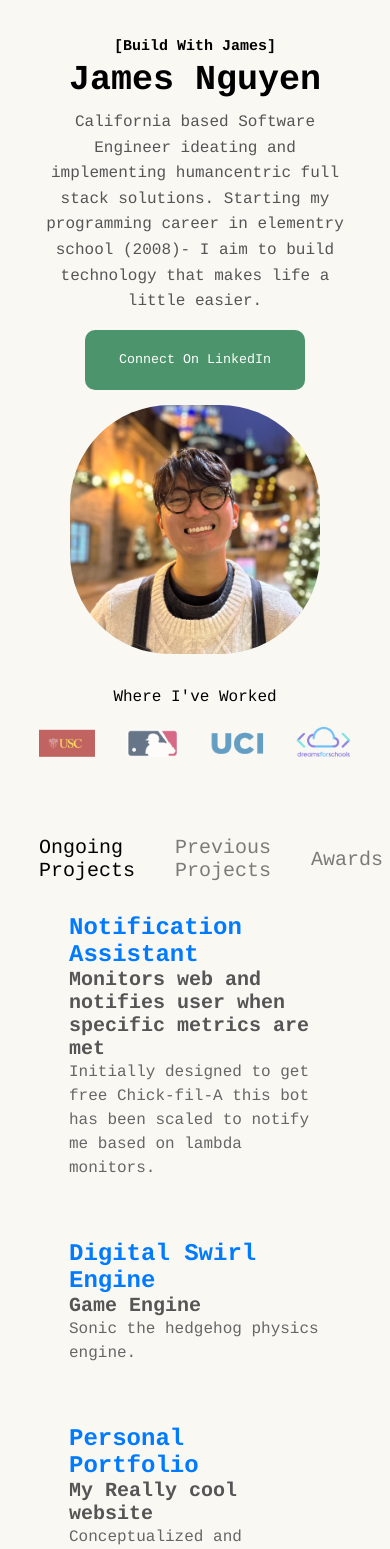
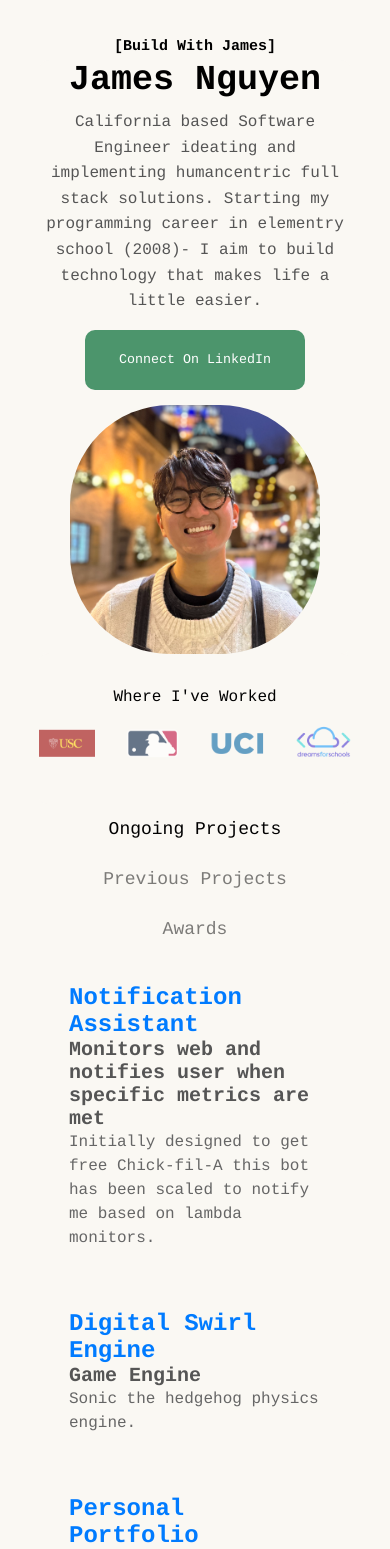
Before and after one commit to Jamess-Nguyen/withjames.xyz, a React (Create React App) app: page / in a window 390 px wide. Shown: the top 1549 px of the page. Built offline with nearby package versions, Linux system fonts and the light colour scheme.

Commit message:
:sparkles: made the car buttons vert at smaller screens

```diff
--- a/src/components/banner/banner.js
+++ b/src/components/banner/banner.js
@@ -1,6 +1,6 @@
 import React from 'react';
 import './banner.css';
-import pfp from '../../assets/pfp.png';
+import pfp from '../../assets/pfp.png'
 
 const Banner = () => {
     const openLinkedIn = () => {
@@ -22,6 +22,7 @@
             </div>
         </div>
     );
+
 }
 
-export default Banner;
+export default Banner
--- a/src/components/carousel/carousel.css
+++ b/src/components/carousel/carousel.css
@@ -54,3 +54,20 @@
     flex-wrap: wrap;
     justify-content: space-between;
 }
+
+@media screen and (max-width: 1050px) {
+    .button-container {
+        flex-direction: column;
+        align-items: center;
+        justify-content: center;
+    }
+
+    .button {
+        margin: 0;
+        font-size: 18px;
+    }
+
+    .carousel-container {
+        padding-top: 0px;
+    }
+}
```
